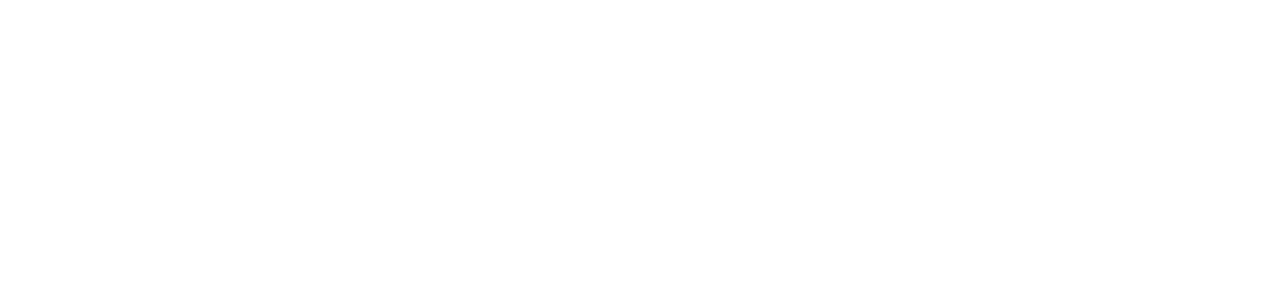
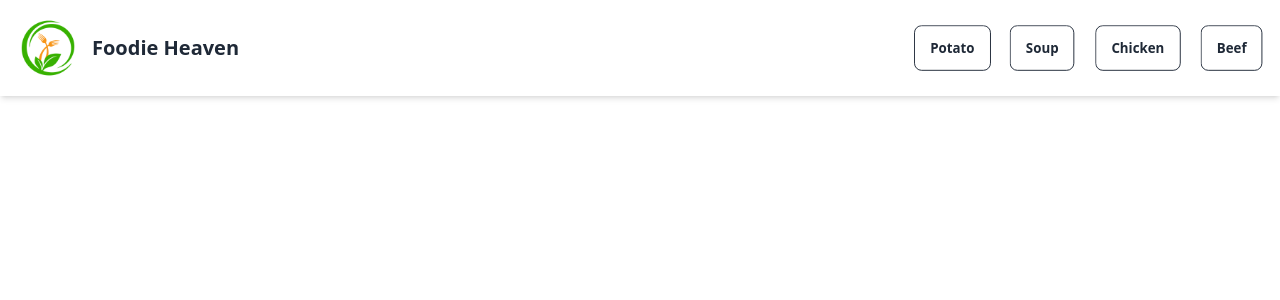
Before and after one commit to devJayed/Assignment-2, a React (Vite) app: page / in a window 1280 px wide. Shown: the top 300 px of the page. Built offline with nearby package versions, Linux system fonts and the light colour scheme.

Commit message:
Navbar section

```diff
--- a/src/Layout/Main.jsx
+++ b/src/Layout/Main.jsx
@@ -4,9 +4,9 @@
 const Main = () => {
   return (
     <div>
-      {/* Navbar section  */}
-      {/* <Navbar></Navbar>
-      <Banner></Banner> */}
+      {/* Navbar section   */}
+      <Navbar></Navbar>
+      {/* <Banner></Banner> */}
     </div>
   );
 };
```
